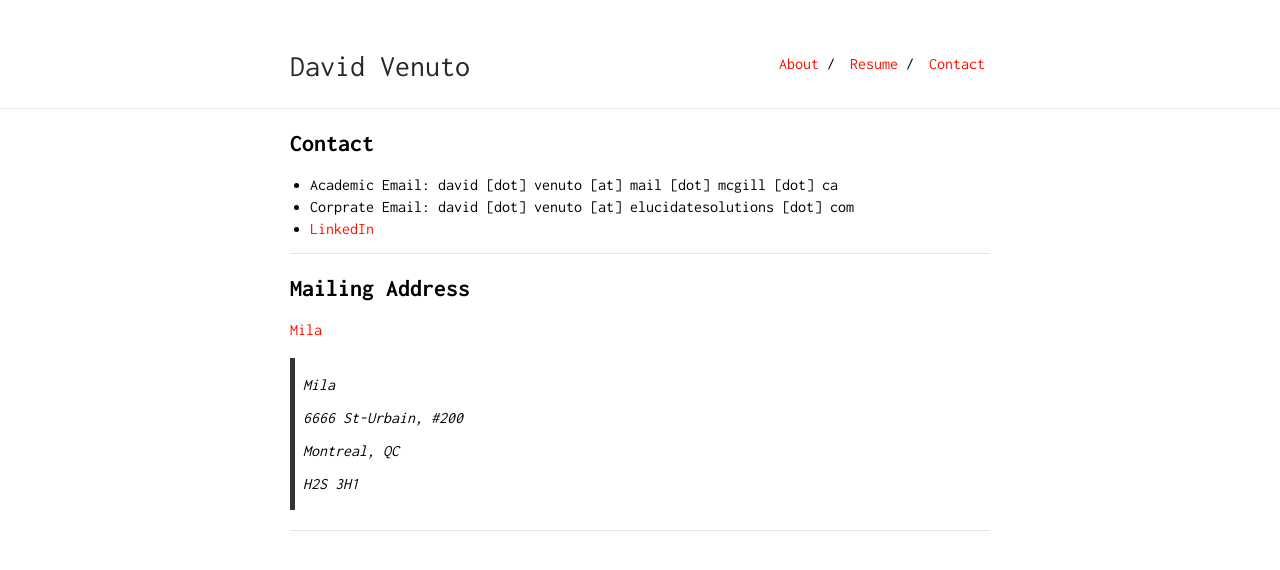
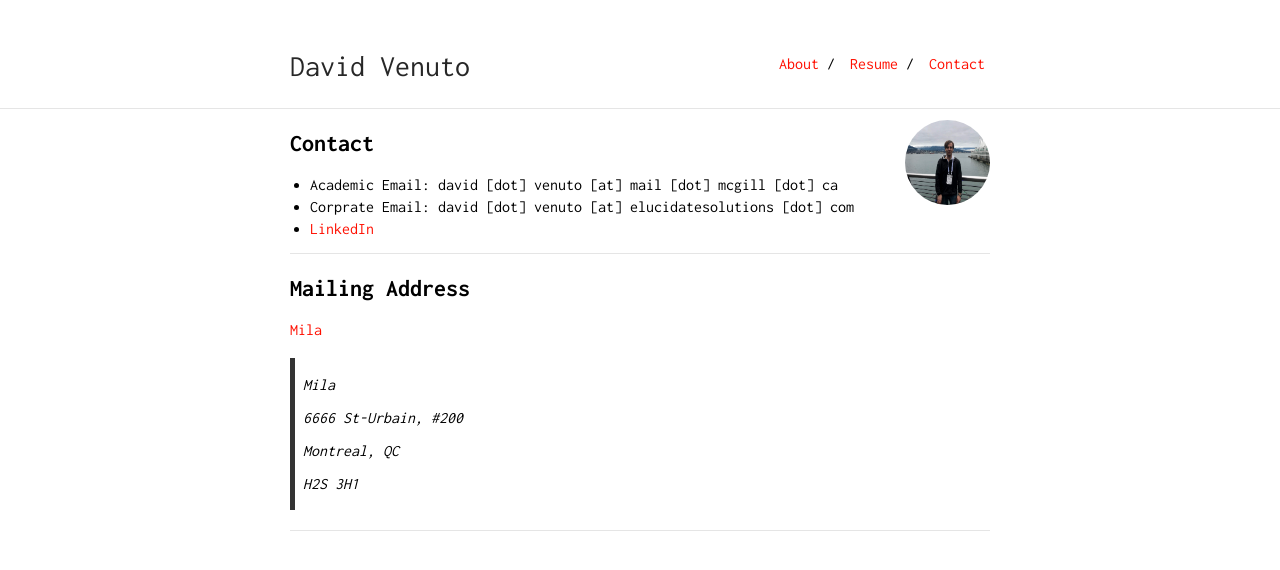
Before and after one commit to dvVenuto/dvvenuto.github.io, a Jekyll site: the page built from contact.md, in a window 1280 px wide. Shown: the top 570 px of the page. Built offline with Jekyll 4.4.1, drawn with Linux system fonts in a browser that asks for light colours; our own code applies the rules of GitHub Pages for plain Markdown files.

Commit message:
Update contact.md

```diff
--- a/contact.md
+++ b/contact.md
@@ -2,6 +2,9 @@
 layout: default
 is_contact: true
 ---
+
+<img class="profile-picture" src="0.jpeg">
+
 
 ## Contact
 
```
